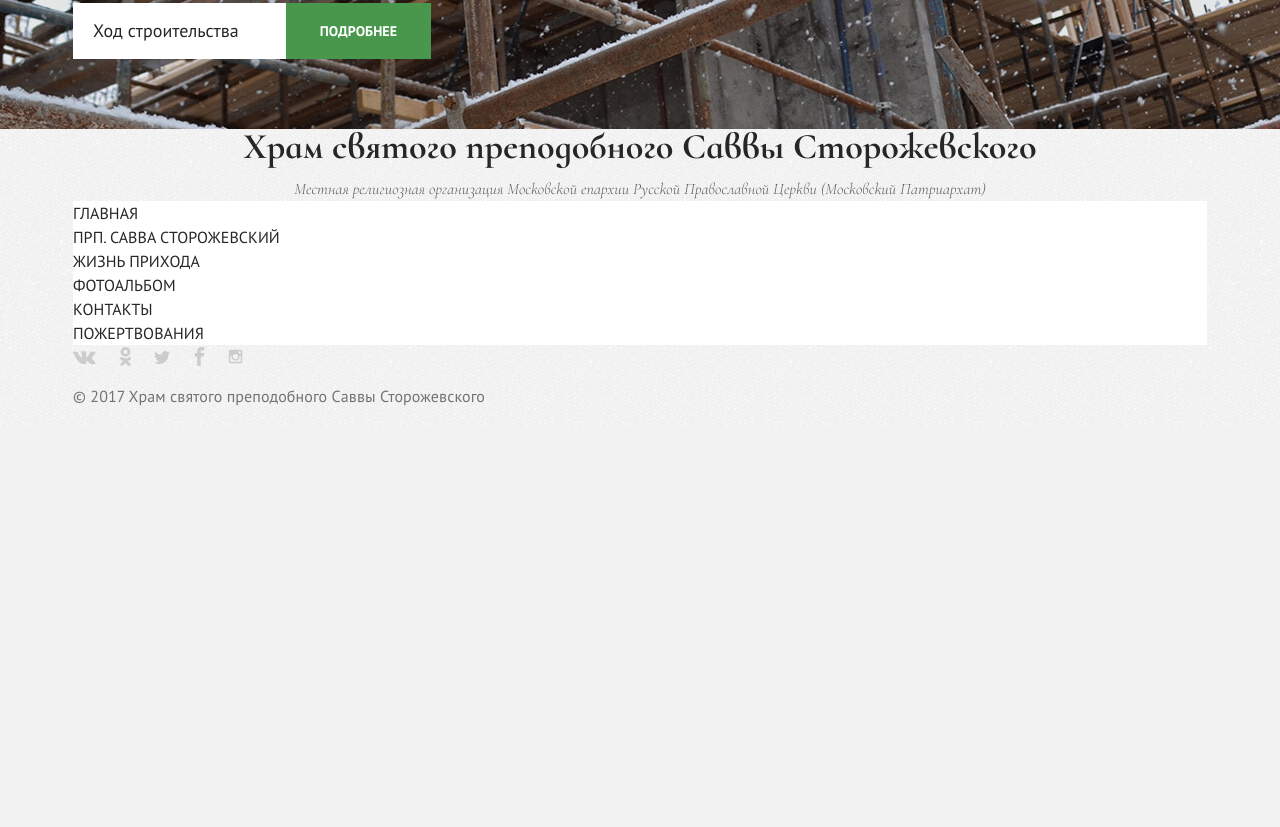
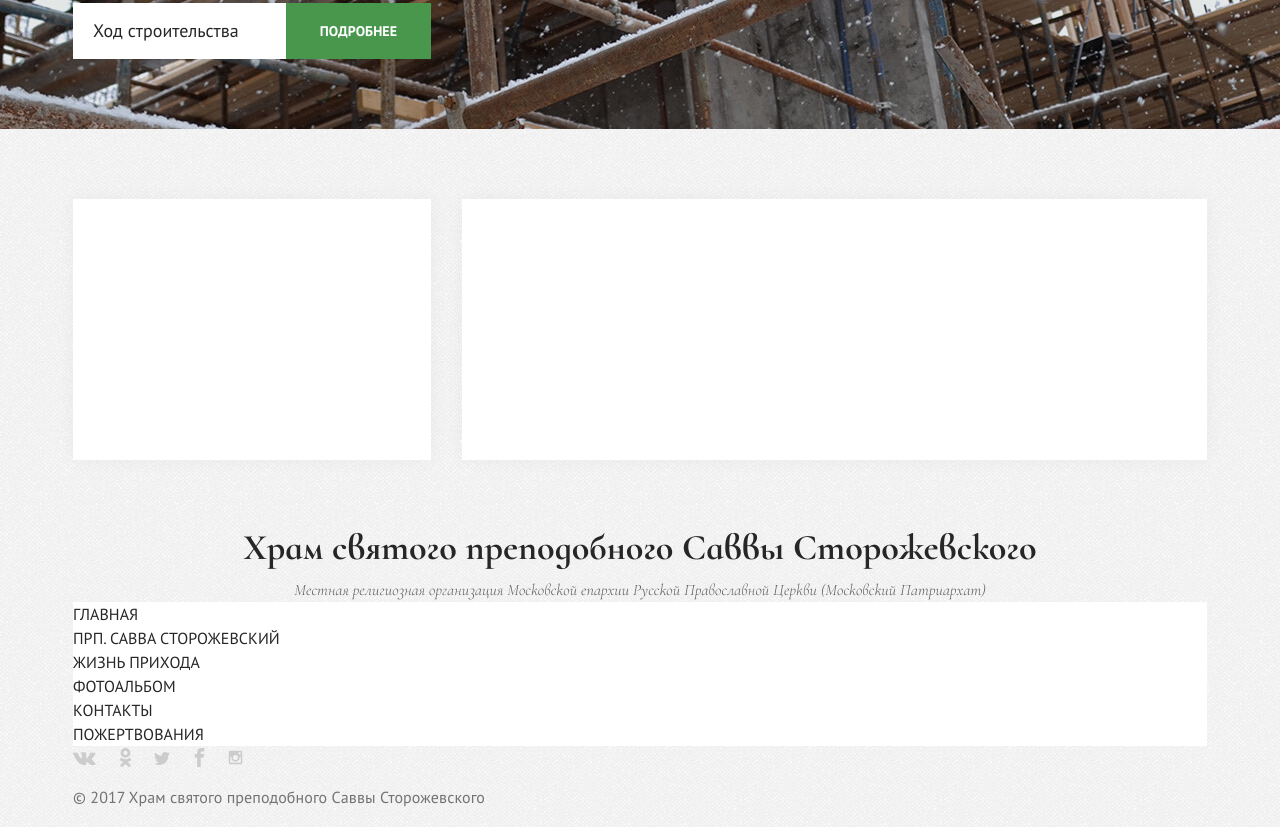
Before and after one commit to PonkinDmitrij2/temple-test, a plain HTML site: page index.html in a window 1280 px wide. Shown: the part 2793-3620 px from the top of the page. Before the commit the page ends 3219 px from the top, so only its background shows below. Drawn offline with Linux system fonts and the light colour scheme.

Commit message:
Adds css styles for the WIDGETS section

```diff
--- a/css/main.css
+++ b/css/main.css
@@ -800,6 +800,45 @@ body {
 
 
 
+/* ========================================
+   $WIDGETS
+   ======================================== */
+.widgets {
+  padding: 70px 0;
+}
+
+.widgets__row {
+  display: flex;
+  flex-wrap: wrap;
+  justify-content: space-between;
+}
+
+.widgets__col-left {
+  flex: 0 0 31.6%;
+  max-width: 31.6%;
+}
+
+.widgets__facebook {
+  min-height: 261px;
+  color: #000;
+  background-color: #fff;
+  box-shadow: 0px 0px 18px 0px rgba(0, 0, 0, 0.04);
+}
+
+.widgets__col-right {
+  flex: 0 0 65.7%;
+  max-width: 65.7%;
+}
+
+.widgets__banner {
+  min-height: 261px;
+  color: #000;
+  background-color: #fff;
+  box-shadow: 0px 0px 18px 0px rgba(0, 0, 0, 0.04);
+}
+
+
+
 
 
 
--- a/index.html
+++ b/index.html
@@ -362,8 +362,12 @@
       <h2 class="visually-hidden">Виджеты</h2>
       <div class="container">
         <div class="widgets__row">
-          <div class="widgets__facebook"></div>
-          <div class="widgets__banner"></div>
+          <div class="widgets__col-left">
+            <div class="widgets__facebook"></div>
+          </div>
+          <div class="widgets__col-right">
+            <div class="widgets__banner"></div>
+          </div>
         </div>
       </div>
     </section>
```
